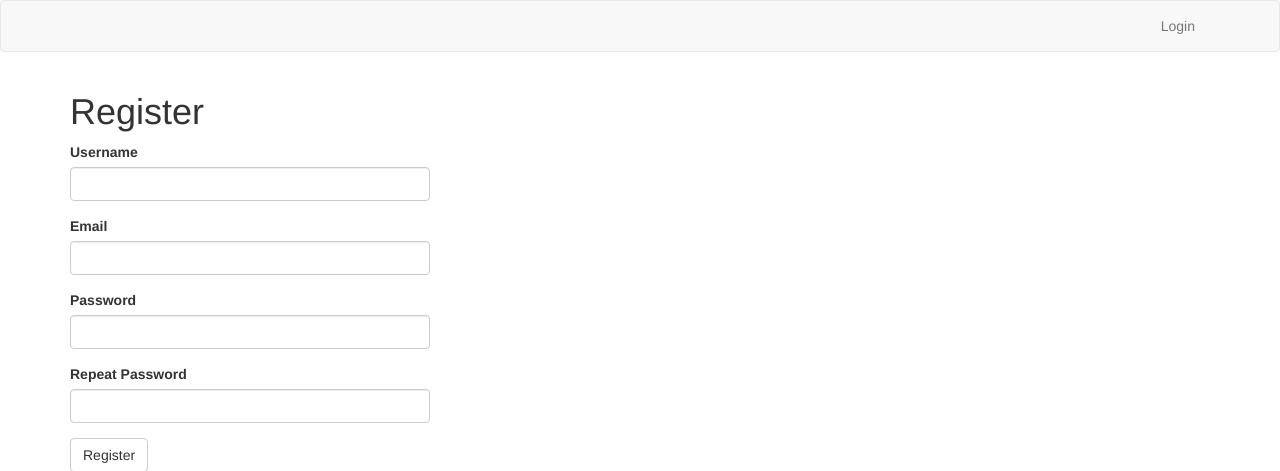
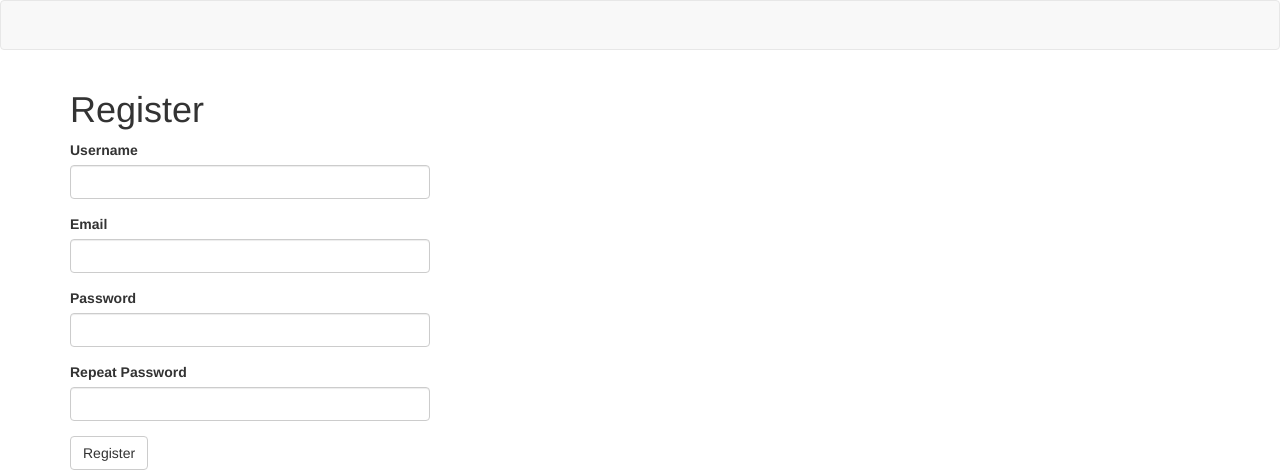
Before and after one commit to rmodi6/accessible-forums, a Flask app: page /auth/register in a window 1280 px wide. Shown: the top 471 px of the page. Run offline with Flask 2, Linux system fonts and the light colour scheme; some libraries are stand-ins or nearby versions.

Commit message:
Removed login/logout button from navbar

```diff
--- a/app/templates/base.html
+++ b/app/templates/base.html
@@ -26,16 +26,6 @@
                 </button>
             </div>
             <div class="collapse navbar-collapse" id="bs-example-navbar-collapse-1">
-
-                <ul class="nav navbar-nav navbar-right">
-                    {% if current_user.is_anonymous %}
-                        <li><a href="{{ url_for('auth.login') }}">{{ _('Login') }}</a></li>
-                    {% else %}
-                        <li><a id="username" aria-details="Your username" unique_id="{{ current_user.username }}">{{ current_user.username.split("_")[0] }}</a></li>
-                        <li><a href="{{ url_for('auth.logout') }}">{{ _('Logout') }}</a></li>
-                    {% endif %}
-                </ul>
-
                 {% if g.search_form %}
                     <form class="navbar-form" method="get" action="{{ url_for('main.search') }}">
                         <div class="form-group" style="display:inline;">
```
